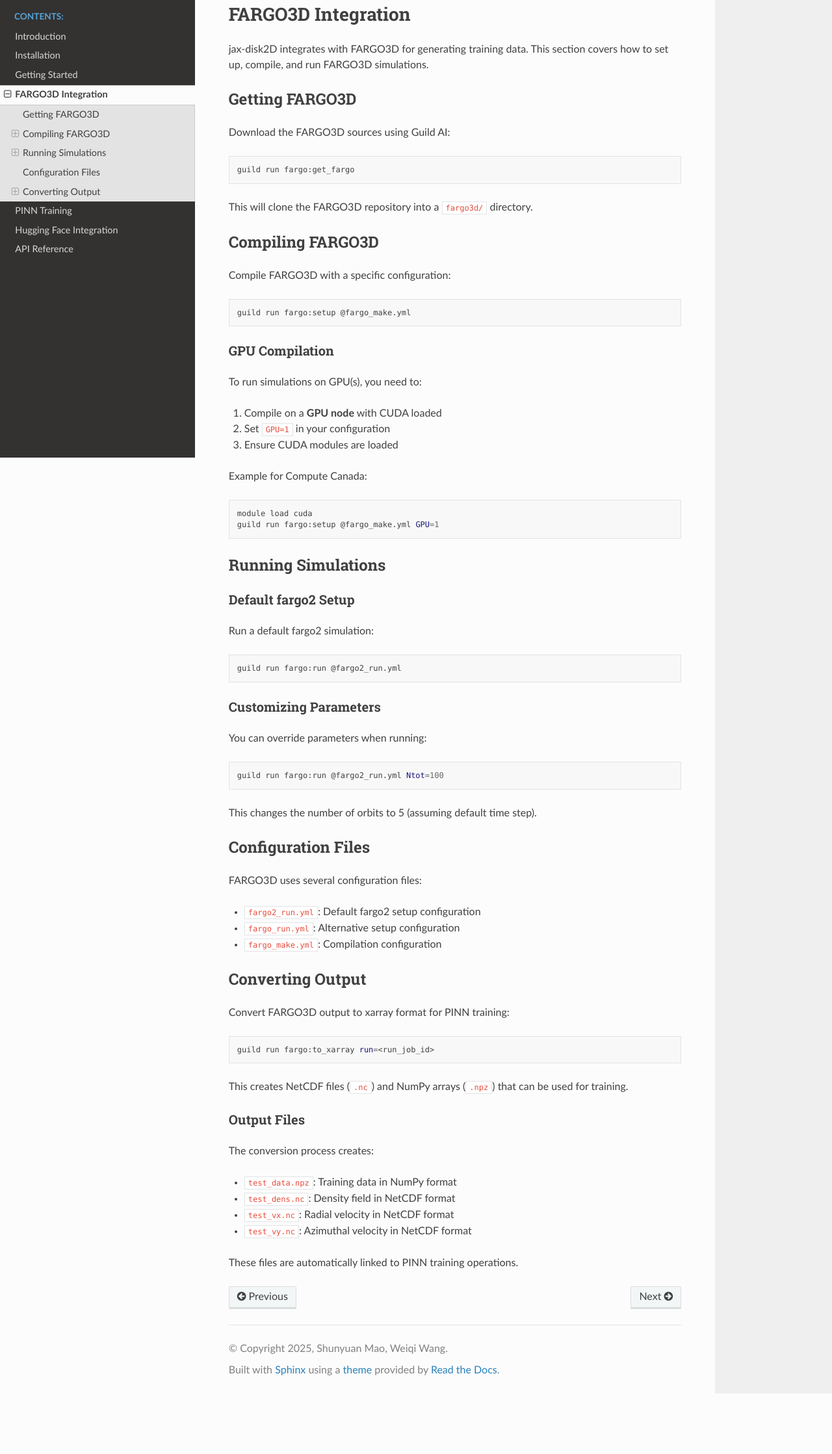
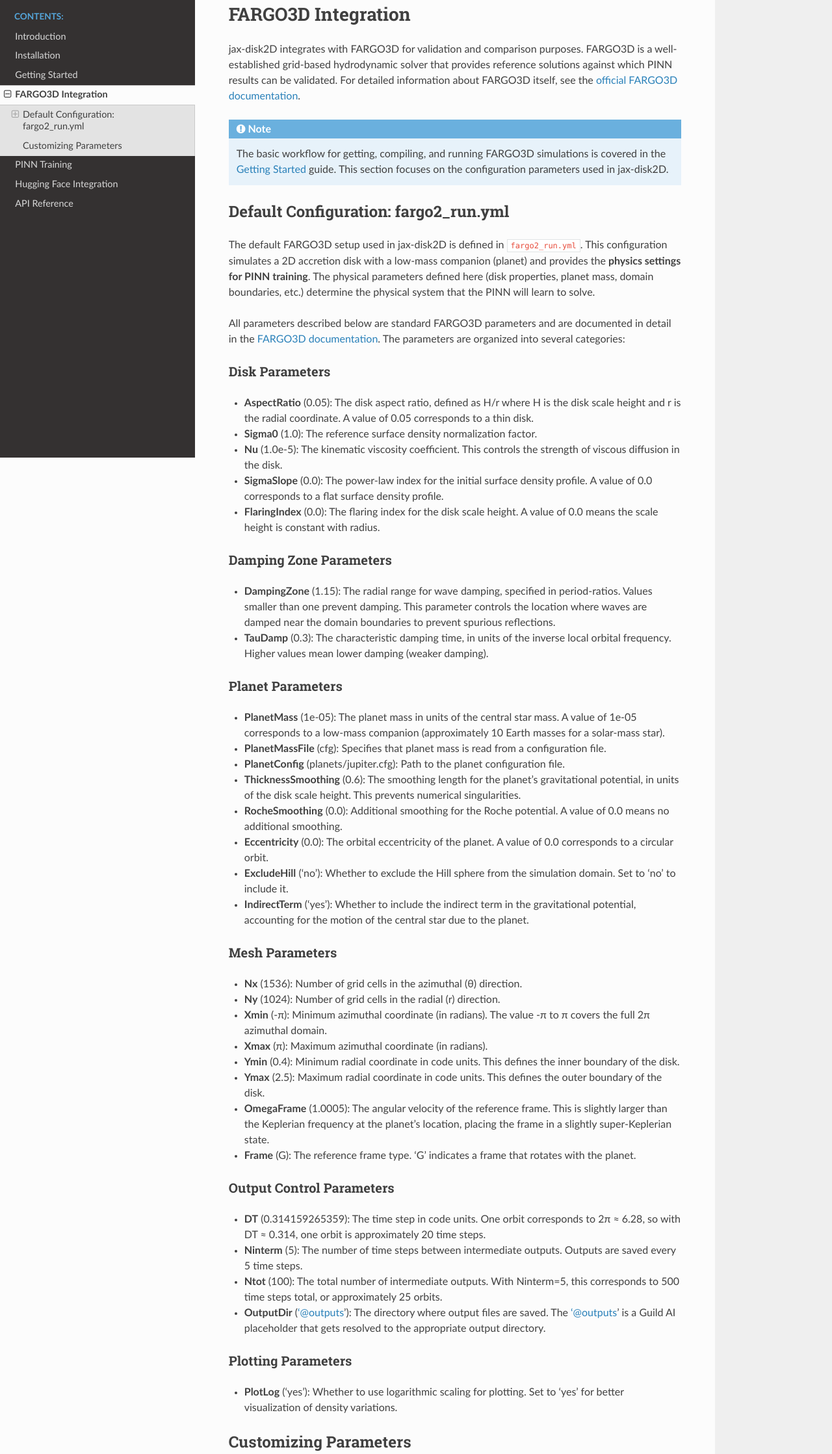
Before and after one commit to WeiqiWangMath/jax-disk2D-documentation, a plain HTML site: page fargo_integration.html in a window 1280 px wide. Shown: the part 96-2333 px from the top of the page at 65% size. Before the commit the page ends 2240 px from the top, so only its background shows below. Drawn offline with Linux system fonts and the light colour scheme.

Commit message:
Deploy documentation (from main branch) - 2025-12-11 16:26:13

```diff
--- a/fargo_integration.html
+++ b/fargo_integration.html
@@ -48,21 +48,16 @@
 <li class="toctree-l1"><a class="reference internal" href="installation.html">Installation</a></li>
 <li class="toctree-l1"><a class="reference internal" href="getting_started.html">Getting Started</a></li>
 <li class="toctree-l1 current"><a class="current reference internal" href="#">FARGO3D Integration</a><ul>
-<li class="toctree-l2"><a class="reference internal" href="#getting-fargo3d">Getting FARGO3D</a></li>
-<li class="toctree-l2"><a class="reference internal" href="#compiling-fargo3d">Compiling FARGO3D</a><ul>
-<li class="toctree-l3"><a class="reference internal" href="#gpu-compilation">GPU Compilation</a></li>
+<li class="toctree-l2"><a class="reference internal" href="#default-configuration-fargo2-run-yml">Default Configuration: fargo2_run.yml</a><ul>
+<li class="toctree-l3"><a class="reference internal" href="#disk-parameters">Disk Parameters</a></li>
+<li class="toctree-l3"><a class="reference internal" href="#damping-zone-parameters">Damping Zone Parameters</a></li>
+<li class="toctree-l3"><a class="reference internal" href="#planet-parameters">Planet Parameters</a></li>
+<li class="toctree-l3"><a class="reference internal" href="#mesh-parameters">Mesh Parameters</a></li>
+<li class="toctree-l3"><a class="reference internal" href="#output-control-parameters">Output Control Parameters</a></li>
+<li class="toctree-l3"><a class="reference internal" href="#plotting-parameters">Plotting Parameters</a></li>
 </ul>
 </li>
-<li class="toctree-l2"><a class="reference internal" href="#running-simulations">Running Simulations</a><ul>
-<li class="toctree-l3"><a class="reference internal" href="#default-fargo2-setup">Default fargo2 Setup</a></li>
-<li class="toctree-l3"><a class="reference internal" href="#customizing-parameters">Customizing Parameters</a></li>
-</ul>
-</li>
-<li class="toctree-l2"><a class="reference internal" href="#configuration-files">Configuration Files</a></li>
-<li class="toctree-l2"><a class="reference internal" href="#converting-output">Converting Output</a><ul>
-<li class="toctree-l3"><a class="reference internal" href="#output-files">Output Files</a></li>
-</ul>
-</li>
+<li class="toctree-l2"><a class="reference internal" href="#customizing-parameters">Customizing Parameters</a></li>
 </ul>
 </li>
 <li class="toctree-l1"><a class="reference internal" href="pinn_training.html">PINN Training</a></li>
@@ -96,81 +91,82 @@
 
   <section id="fargo3d-integration">
 <h1>FARGO3D Integration<a class="headerlink" href="#fargo3d-integration" title="Link to this heading"></a></h1>
-<p>jax-disk2D integrates with FARGO3D for generating training data. This section covers how to set up, compile, and run FARGO3D simulations.</p>
-<section id="getting-fargo3d">
-<h2>Getting FARGO3D<a class="headerlink" href="#getting-fargo3d" title="Link to this heading"></a></h2>
-<p>Download the FARGO3D sources using Guild AI:</p>
-<div class="highlight-bash notranslate"><div class="highlight"><pre><span></span>guild<span class="w"> </span>run<span class="w"> </span>fargo:get_fargo
-</pre></div>
+<p>jax-disk2D integrates with FARGO3D for validation and comparison purposes. FARGO3D is a well-established grid-based hydrodynamic solver that provides reference solutions against which PINN results can be validated. For detailed information about FARGO3D itself, see the <a class="reference external" href="https://github.com/FARGO3D/documentation">official FARGO3D documentation</a>.</p>
+<div class="admonition note">
+<p class="admonition-title">Note</p>
+<p>The basic workflow for getting, compiling, and running FARGO3D simulations is covered in the <a class="reference internal" href="getting_started.html"><span class="doc">Getting Started</span></a> guide. This section focuses on the configuration parameters used in jax-disk2D.</p>
 </div>
-<p>This will clone the FARGO3D repository into a <code class="docutils literal notranslate"><span class="pre">fargo3d/</span></code> directory.</p>
+<section id="default-configuration-fargo2-run-yml">
+<h2>Default Configuration: fargo2_run.yml<a class="headerlink" href="#default-configuration-fargo2-run-yml" title="Link to this heading"></a></h2>
+<p>The default FARGO3D setup used in jax-disk2D is defined in <code class="docutils literal notranslate"><span class="pre">fargo2_run.yml</span></code>. This configuration simulates a 2D accretion disk with a low-mass companion (planet) and provides the <strong>physics settings for PINN training</strong>. The physical parameters defined here (disk properties, planet mass, domain boundaries, etc.) determine the physical system that the PINN will learn to solve.</p>
+<p>All parameters described below are standard FARGO3D parameters and are documented in detail in the <a class="reference external" href="https://github.com/FARGO3D/documentation">FARGO3D documentation</a>. The parameters are organized into several categories:</p>
+<section id="disk-parameters">
+<h3>Disk Parameters<a class="headerlink" href="#disk-parameters" title="Link to this heading"></a></h3>
+<ul class="simple">
+<li><p><strong>AspectRatio</strong> (0.05): The disk aspect ratio, defined as H/r where H is the disk scale height and r is the radial coordinate. A value of 0.05 corresponds to a thin disk.</p></li>
+<li><p><strong>Sigma0</strong> (1.0): The reference surface density normalization factor.</p></li>
+<li><p><strong>Nu</strong> (1.0e-5): The kinematic viscosity coefficient. This controls the strength of viscous diffusion in the disk.</p></li>
+<li><p><strong>SigmaSlope</strong> (0.0): The power-law index for the initial surface density profile. A value of 0.0 corresponds to a flat surface density profile.</p></li>
+<li><p><strong>FlaringIndex</strong> (0.0): The flaring index for the disk scale height. A value of 0.0 means the scale height is constant with radius.</p></li>
+</ul>
 </section>
-<section id="compiling-fargo3d">
-<h2>Compiling FARGO3D<a class="headerlink" href="#compiling-fargo3d" title="Link to this heading"></a></h2>
-<p>Compile FARGO3D with a specific configuration:</p>
-<div class="highlight-bash notranslate"><div class="highlight"><pre><span></span>guild<span class="w"> </span>run<span class="w"> </span>fargo:setup<span class="w"> </span>@fargo_make.yml
-</pre></div>
-</div>
-<section id="gpu-compilation">
-<h3>GPU Compilation<a class="headerlink" href="#gpu-compilation" title="Link to this heading"></a></h3>
-<p>To run simulations on GPU(s), you need to:</p>
-<ol class="arabic simple">
-<li><p>Compile on a <strong>GPU node</strong> with CUDA loaded</p></li>
-<li><p>Set <code class="docutils literal notranslate"><span class="pre">GPU=1</span></code> in your configuration</p></li>
-<li><p>Ensure CUDA modules are loaded</p></li>
-</ol>
-<p>Example for Compute Canada:</p>
-<div class="highlight-bash notranslate"><div class="highlight"><pre><span></span>module<span class="w"> </span>load<span class="w"> </span>cuda
-guild<span class="w"> </span>run<span class="w"> </span>fargo:setup<span class="w"> </span>@fargo_make.yml<span class="w"> </span><span class="nv">GPU</span><span class="o">=</span><span class="m">1</span>
-</pre></div>
-</div>
+<section id="damping-zone-parameters">
+<h3>Damping Zone Parameters<a class="headerlink" href="#damping-zone-parameters" title="Link to this heading"></a></h3>
+<ul class="simple">
+<li><p><strong>DampingZone</strong> (1.15): The radial range for wave damping, specified in period-ratios. Values smaller than one prevent damping. This parameter controls the location where waves are damped near the domain boundaries to prevent spurious reflections.</p></li>
+<li><p><strong>TauDamp</strong> (0.3): The characteristic damping time, in units of the inverse local orbital frequency. Higher values mean lower damping (weaker damping).</p></li>
+</ul>
+</section>
+<section id="planet-parameters">
+<h3>Planet Parameters<a class="headerlink" href="#planet-parameters" title="Link to this heading"></a></h3>
+<ul class="simple">
+<li><p><strong>PlanetMass</strong> (1e-05): The planet mass in units of the central star mass. A value of 1e-05 corresponds to a low-mass companion (approximately 10 Earth masses for a solar-mass star).</p></li>
+<li><p><strong>PlanetMassFile</strong> (cfg): Specifies that planet mass is read from a configuration file.</p></li>
+<li><p><strong>PlanetConfig</strong> (planets/jupiter.cfg): Path to the planet configuration file.</p></li>
+<li><p><strong>ThicknessSmoothing</strong> (0.6): The smoothing length for the planet’s gravitational potential, in units of the disk scale height. This prevents numerical singularities.</p></li>
+<li><p><strong>RocheSmoothing</strong> (0.0): Additional smoothing for the Roche potential. A value of 0.0 means no additional smoothing.</p></li>
+<li><p><strong>Eccentricity</strong> (0.0): The orbital eccentricity of the planet. A value of 0.0 corresponds to a circular orbit.</p></li>
+<li><p><strong>ExcludeHill</strong> (‘no’): Whether to exclude the Hill sphere from the simulation domain. Set to ‘no’ to include it.</p></li>
+<li><p><strong>IndirectTerm</strong> (‘yes’): Whether to include the indirect term in the gravitational potential, accounting for the motion of the central star due to the planet.</p></li>
+</ul>
+</section>
+<section id="mesh-parameters">
+<h3>Mesh Parameters<a class="headerlink" href="#mesh-parameters" title="Link to this heading"></a></h3>
+<ul class="simple">
+<li><p><strong>Nx</strong> (1536): Number of grid cells in the azimuthal (θ) direction.</p></li>
+<li><p><strong>Ny</strong> (1024): Number of grid cells in the radial (r) direction.</p></li>
+<li><p><strong>Xmin</strong> (-π): Minimum azimuthal coordinate (in radians). The value -π to π covers the full 2π azimuthal domain.</p></li>
+<li><p><strong>Xmax</strong> (π): Maximum azimuthal coordinate (in radians).</p></li>
+<li><p><strong>Ymin</strong> (0.4): Minimum radial coordinate in code units. This defines the inner boundary of the disk.</p></li>
+<li><p><strong>Ymax</strong> (2.5): Maximum radial coordinate in code units. This defines the outer boundary of the disk.</p></li>
+<li><p><strong>OmegaFrame</strong> (1.0005): The angular velocity of the reference frame. This is slightly larger than the Keplerian frequency at the planet’s location, placing the frame in a slightly super-Keplerian state.</p></li>
+<li><p><strong>Frame</strong> (G): The reference frame type. ‘G’ indicates a frame that rotates with the planet.</p></li>
+</ul>
+</section>
+<section id="output-control-parameters">
+<h3>Output Control Parameters<a class="headerlink" href="#output-control-parameters" title="Link to this heading"></a></h3>
+<ul class="simple">
+<li><p><strong>DT</strong> (0.314159265359): The time step in code units. One orbit corresponds to 2π ≈ 6.28, so with DT ≈ 0.314, one orbit is approximately 20 time steps.</p></li>
+<li><p><strong>Ninterm</strong> (5): The number of time steps between intermediate outputs. Outputs are saved every 5 time steps.</p></li>
+<li><p><strong>Ntot</strong> (100): The total number of intermediate outputs. With Ninterm=5, this corresponds to 500 time steps total, or approximately 25 orbits.</p></li>
+<li><p><strong>OutputDir</strong> (<a class="reference external" href="mailto:'&#37;&#52;&#48;outputs">‘<span>&#64;</span>outputs</a>’): The directory where output files are saved. The <a class="reference external" href="mailto:'&#37;&#52;&#48;outputs">‘<span>&#64;</span>outputs</a>’ is a Guild AI placeholder that gets resolved to the appropriate output directory.</p></li>
+</ul>
+</section>
+<section id="plotting-parameters">
+<h3>Plotting Parameters<a class="headerlink" href="#plotting-parameters" title="Link to this heading"></a></h3>
+<ul class="simple">
+<li><p><strong>PlotLog</strong> (‘yes’): Whether to use logarithmic scaling for plotting. Set to ‘yes’ for better visualization of density variations.</p></li>
+</ul>
 </section>
 </section>
-<section id="running-simulations">
-<h2>Running Simulations<a class="headerlink" href="#running-simulations" title="Link to this heading"></a></h2>
-<section id="default-fargo2-setup">
-<h3>Default fargo2 Setup<a class="headerlink" href="#default-fargo2-setup" title="Link to this heading"></a></h3>
-<p>Run a default fargo2 simulation:</p>
-<div class="highlight-bash notranslate"><div class="highlight"><pre><span></span>guild<span class="w"> </span>run<span class="w"> </span>fargo:run<span class="w"> </span>@fargo2_run.yml
-</pre></div>
-</div>
-</section>
 <section id="customizing-parameters">
-<h3>Customizing Parameters<a class="headerlink" href="#customizing-parameters" title="Link to this heading"></a></h3>
-<p>You can override parameters when running:</p>
+<h2>Customizing Parameters<a class="headerlink" href="#customizing-parameters" title="Link to this heading"></a></h2>
+<p>You can override any of these parameters when running a simulation. For example, to change the number of orbits:</p>
 <div class="highlight-bash notranslate"><div class="highlight"><pre><span></span>guild<span class="w"> </span>run<span class="w"> </span>fargo:run<span class="w"> </span>@fargo2_run.yml<span class="w"> </span><span class="nv">Ntot</span><span class="o">=</span><span class="m">100</span>
 </pre></div>
 </div>
-<p>This changes the number of orbits to 5 (assuming default time step).</p>
-</section>
-</section>
-<section id="configuration-files">
-<h2>Configuration Files<a class="headerlink" href="#configuration-files" title="Link to this heading"></a></h2>
-<p>FARGO3D uses several configuration files:</p>
-<ul class="simple">
-<li><p><code class="docutils literal notranslate"><span class="pre">fargo2_run.yml</span></code>: Default fargo2 setup configuration</p></li>
-<li><p><code class="docutils literal notranslate"><span class="pre">fargo_run.yml</span></code>: Alternative setup configuration</p></li>
-<li><p><code class="docutils literal notranslate"><span class="pre">fargo_make.yml</span></code>: Compilation configuration</p></li>
-</ul>
-</section>
-<section id="converting-output">
-<h2>Converting Output<a class="headerlink" href="#converting-output" title="Link to this heading"></a></h2>
-<p>Convert FARGO3D output to xarray format for PINN training:</p>
-<div class="highlight-bash notranslate"><div class="highlight"><pre><span></span>guild<span class="w"> </span>run<span class="w"> </span>fargo:to_xarray<span class="w"> </span><span class="nv">run</span><span class="o">=</span>&lt;run_job_id&gt;
-</pre></div>
-</div>
-<p>This creates NetCDF files (<code class="docutils literal notranslate"><span class="pre">.nc</span></code>) and NumPy arrays (<code class="docutils literal notranslate"><span class="pre">.npz</span></code>) that can be used for training.</p>
-<section id="output-files">
-<h3>Output Files<a class="headerlink" href="#output-files" title="Link to this heading"></a></h3>
-<p>The conversion process creates:</p>
-<ul class="simple">
-<li><p><code class="docutils literal notranslate"><span class="pre">test_data.npz</span></code>: Training data in NumPy format</p></li>
-<li><p><code class="docutils literal notranslate"><span class="pre">test_dens.nc</span></code>: Density field in NetCDF format</p></li>
-<li><p><code class="docutils literal notranslate"><span class="pre">test_vx.nc</span></code>: Radial velocity in NetCDF format</p></li>
-<li><p><code class="docutils literal notranslate"><span class="pre">test_vy.nc</span></code>: Azimuthal velocity in NetCDF format</p></li>
-</ul>
-<p>These files are automatically linked to PINN training operations.</p>
-</section>
+<p>This changes <code class="docutils literal notranslate"><span class="pre">Ntot</span></code> to 100, which with the default <code class="docutils literal notranslate"><span class="pre">Ninterm=5</span></code> and <code class="docutils literal notranslate"><span class="pre">DT≈0.314</span></code> corresponds to approximately 25 orbits.</p>
+<p>For more advanced customization, you can create your own configuration file based on <code class="docutils literal notranslate"><span class="pre">fargo2_run.yml</span></code> and modify the parameters as needed. All parameters are fully documented in the <a class="reference external" href="https://github.com/FARGO3D/documentation">FARGO3D documentation</a>, which provides detailed explanations of their physical and numerical meanings. When modifying these parameters, keep in mind that they define the physical system that your PINN will be trained to solve.</p>
 </section>
 </section>
 
```
Also changed, not shown: index.html (+2 -5 lines), _sources/fargo_integration.rst.txt, searchindex.js.
